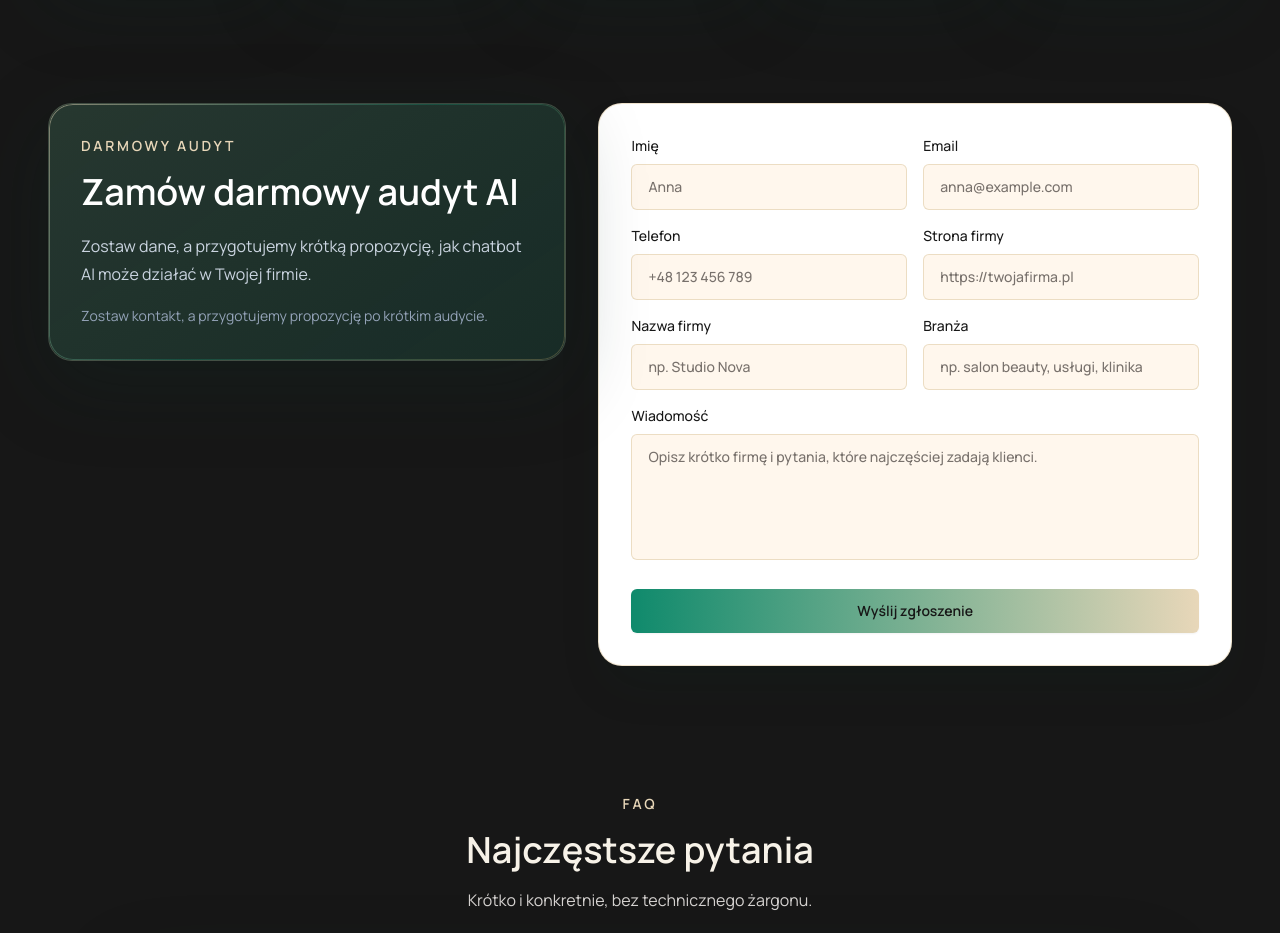
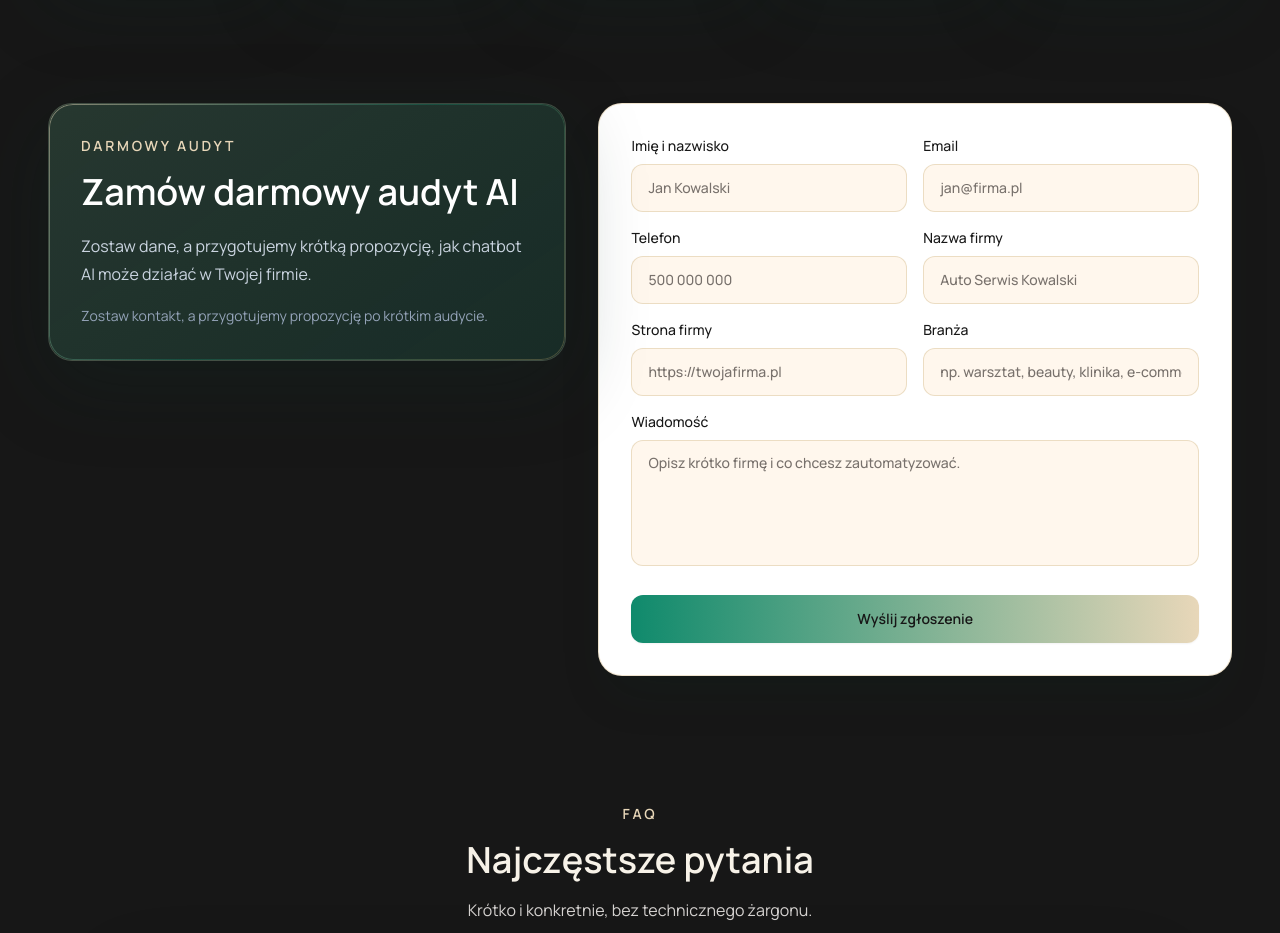
Before and after one commit to chatbotasystent-byte/Chat-bot-franek, a Next.js app: page / in a window 1280 px wide. Shown: the part 6060-6993 px from the top of the page. Built offline with nearby package versions, Linux system fonts and the light colour scheme.

Commit message:
poprawa100

```diff
--- a/components/ContactForm.tsx
+++ b/components/ContactForm.tsx
@@ -5,7 +5,7 @@ import { FormEvent, useState } from "react";
 type FormState = "idle" | "loading" | "success" | "error";
 
 const fieldClass =
-  "mt-2 w-full rounded-md border border-[#E8D7B9]/80 bg-[#FFF7ED] px-4 py-3 text-[#171717] outline-none transition placeholder:text-stone-500 focus:border-[#0F8A6C] focus:bg-white focus:ring-2 focus:ring-[#0F8A6C]/20";
+  "mt-2 min-h-12 w-full rounded-xl border border-[#E8D7B9]/80 bg-[#FFF7ED] px-4 py-3 text-sm text-[#171717] outline-none transition placeholder:text-stone-500 focus:border-[#0F8A6C] focus:bg-white focus:ring-2 focus:ring-[#0F8A6C]/20";
 
 export function ContactForm() {
   const [state, setState] = useState<FormState>("idle");
@@ -13,6 +13,11 @@ export function ContactForm() {
 
   async function handleSubmit(event: FormEvent<HTMLFormElement>) {
     event.preventDefault();
+
+    if (state === "loading") {
+      return;
+    }
+
     const form = event.currentTarget;
     setState("loading");
     setMessage("");
@@ -58,11 +63,12 @@ export function ContactForm() {
     >
       <div className="grid gap-4 sm:grid-cols-2">
         <label className="block text-sm font-medium text-[#171717]">
-          Imię
+          Imię i nazwisko
           <input
             name="name"
+            autoComplete="name"
             className={fieldClass}
-            placeholder="Anna"
+            placeholder="Jan Kowalski"
           />
         </label>
         <label className="block text-sm font-medium text-[#171717]">
@@ -70,9 +76,10 @@ export function ContactForm() {
           <input
             name="email"
             type="email"
+            autoComplete="email"
             required
             className={fieldClass}
-            placeholder="anna@example.com"
+            placeholder="jan@firma.pl"
           />
         </label>
       </div>
@@ -83,27 +90,31 @@ export function ContactForm() {
           <input
             name="phone"
             type="tel"
+            autoComplete="tel"
             className={fieldClass}
-            placeholder="+48 123 456 789"
+            placeholder="500 000 000"
           />
         </label>
         <label className="block text-sm font-medium text-[#171717]">
-          Strona firmy
+          Nazwa firmy
           <input
-            name="website"
+            name="companyName"
+            autoComplete="organization"
             className={fieldClass}
-            placeholder="https://twojafirma.pl"
+            placeholder="Auto Serwis Kowalski"
           />
         </label>
       </div>
 
       <div className="mt-4 grid gap-4 sm:grid-cols-2">
         <label className="block text-sm font-medium text-[#171717]">
-          Nazwa firmy
+          Strona firmy
           <input
-            name="companyName"
+            name="website"
+            type="url"
+            autoComplete="url"
             className={fieldClass}
-            placeholder="np. Studio Nova"
+            placeholder="https://twojafirma.pl"
           />
         </label>
         <label className="block text-sm font-medium text-[#171717]">
@@ -111,7 +122,7 @@ export function ContactForm() {
           <input
             name="industry"
             className={fieldClass}
-            placeholder="np. salon beauty, usługi, klinika"
+            placeholder="np. warsztat, beauty, klinika, e-commerce"
           />
         </label>
       </div>
@@ -121,15 +132,16 @@ export function ContactForm() {
         <textarea
           name="message"
           rows={5}
+          maxLength={1000}
           className={`${fieldClass} resize-none`}
-          placeholder="Opisz krótko firmę i pytania, które najczęściej zadają klienci."
+          placeholder="Opisz krótko firmę i co chcesz zautomatyzować."
         />
       </label>
 
       <button
         type="submit"
         disabled={state === "loading"}
-        className="mt-6 w-full rounded-md bg-gradient-to-r from-[#0F8A6C] to-[#E8D7B9] px-5 py-3 text-sm font-semibold text-[#171717] shadow-sm transition hover:shadow-[0_12px_30px_rgba(15,138,108,0.22)] disabled:cursor-not-allowed disabled:opacity-70"
+        className="mt-6 min-h-12 w-full rounded-xl bg-gradient-to-r from-[#0F8A6C] to-[#E8D7B9] px-5 py-3 text-sm font-semibold text-[#171717] shadow-sm transition hover:shadow-[0_12px_30px_rgba(15,138,108,0.22)] disabled:cursor-not-allowed disabled:opacity-70"
       >
         {state === "loading" ? "Wysyłanie..." : "Wyślij zgłoszenie"}
       </button>
```
